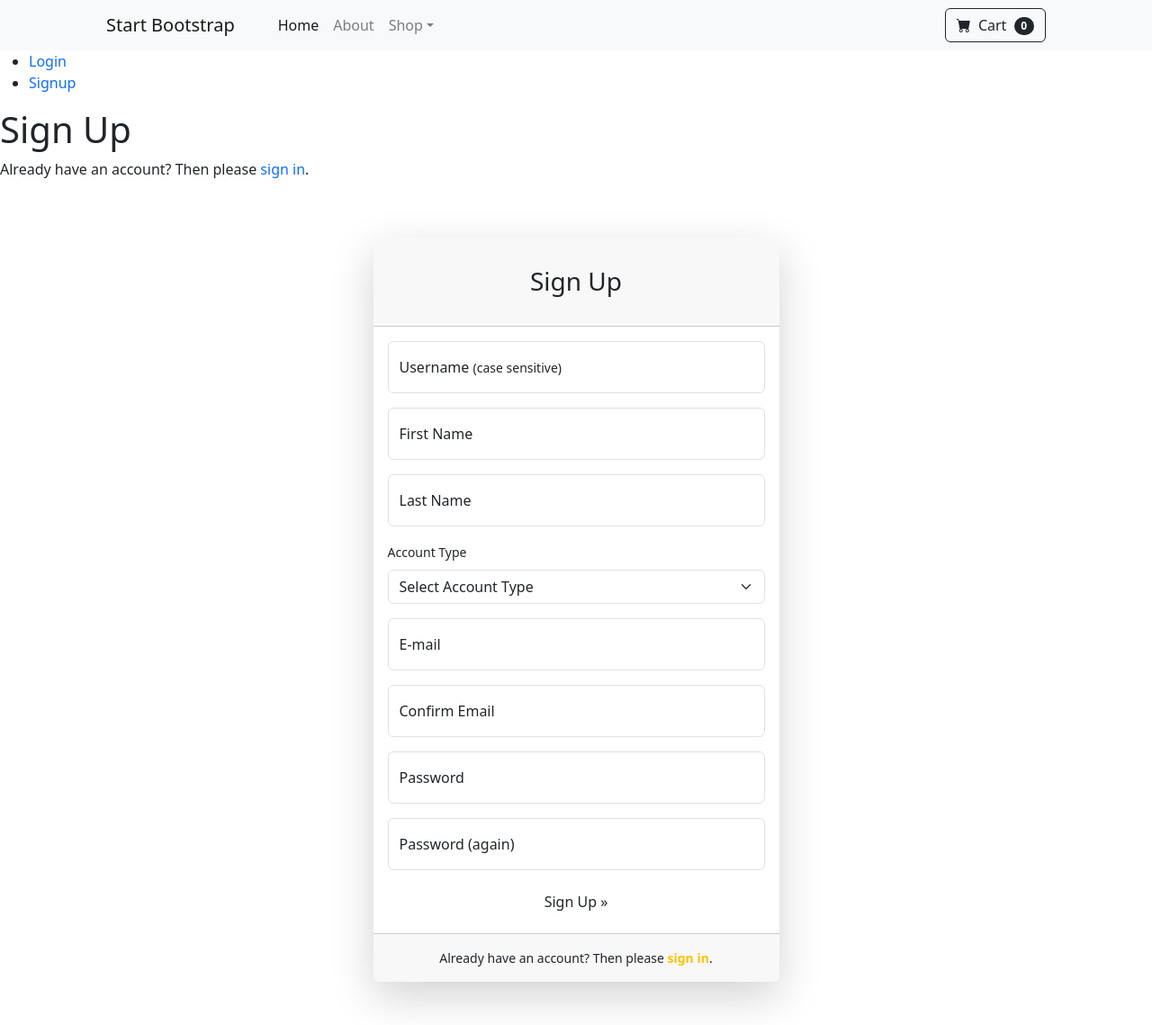
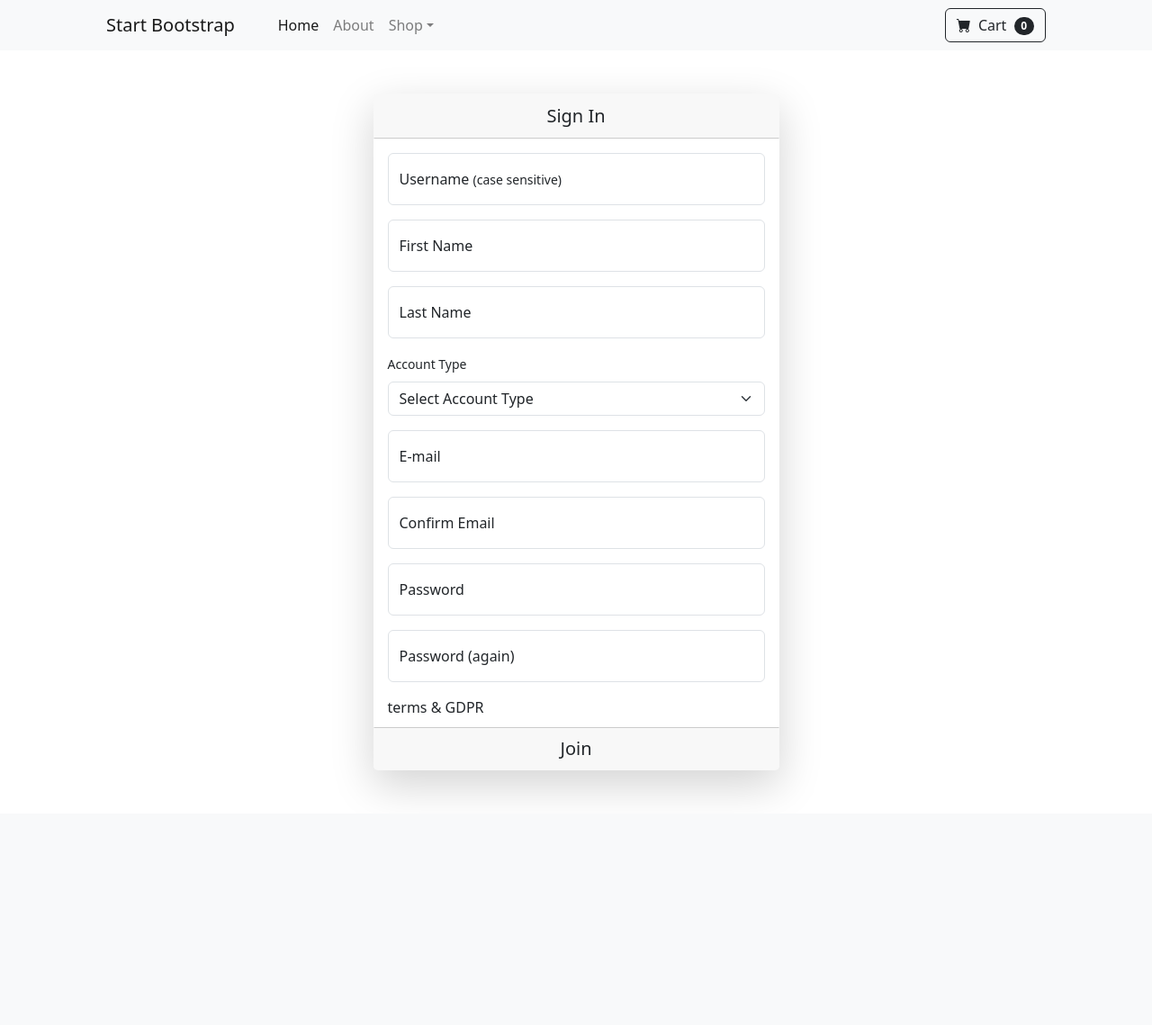
Before and after one commit to Code-Institute-Submissions/py, a Django app: page /signup/ in a window 1280 px wide. Shown: the whole page at 90% size. After the commit the page ends 878 px from the top, so only its background shows below. Run offline with Django 3.2, Linux system fonts and the light colour scheme; some libraries are stand-ins or nearby versions.

Commit message:
fix: tide up sign up & login page ready for more development

```diff
--- a/templates/allauth/account/login.html
+++ b/templates/allauth/account/login.html
@@ -6,8 +6,6 @@
 {% block head_title %}{% trans "Sign In" %}{% endblock %}
 
 {% block content %}
-
-<h1>{% trans "Sign In" %}</h1>
 
 {% get_providers as socialaccount_providers %}
 
@@ -43,10 +41,6 @@
                   {% blocktrans %}
                   Sign up
                   {% endblocktrans %}</h5>
-              </a>
-
-              <a href="{% url 'account_login' %}" class="card-header btn">
-                <h5 class="text-center font-weight-light my-1">{% trans "Sign In" %}</h5>
               </a>
 
               <!-- Messages -->
--- a/templates/allauth/account/signup.html
+++ b/templates/allauth/account/signup.html
@@ -5,10 +5,6 @@
 {% block head_title %}{% trans "Signup" %}{% endblock %}
 
 {% block content %}
-<h1>{% trans "Sign Up" %}</h1>
-
-<p>{% blocktrans %}Already have an account? Then please <a href="{{ login_url }}">sign in</a>.{% endblocktrans %}</p>
-
 <div id="layoutAuthentication">
   <div id="layoutAuthentication_content">
     <main>
@@ -16,9 +12,29 @@
         <div class="row justify-content-center">
           <div class="col-lg-5">
             <div class="card shadow-lg border-0 rounded-lg mt-5 mb-5">
-              <div class="card-header">
-                <h3 class="text-center font-weight-light my-4">{% trans "Sign Up" %}</h3>
-              </div>
+              {% if socialaccount_providers %}
+              <a href="{{ signup_url }}" class="card-header">
+                <p>{% blocktrans with site.name as site_name %}Please sign in with one
+                  of your existing third party accounts. Or, <a href="{{ signup_url }}">sign up</a>
+                  for a {{ site_name }} account and sign in below:{% endblocktrans %}</p>
+
+                <div class="socialaccount_ballot">
+
+                  <ul class="socialaccount_providers">
+                    {% include "socialaccount/snippets/provider_list.html" with process="login" %}
+                  </ul>
+
+                  <div class="login-or">{% trans 'or' %}</div>
+
+                </div>
+              </a>
+
+              {% include "socialaccount/snippets/login_extra.html" %}
+              {% endif %}
+
+              <a href="{% url 'account_login' %}" class="card-header btn">
+                <h5 class="text-center font-weight-light my-1">{% trans "Sign In" %}</h5>
+              </a>
               <div class="card-body">
                 <!-- Form Errors Handling (Feedback) -->
                 {% if form.errors %}
@@ -165,17 +181,12 @@
                     </div>
                     {% endif %}
                   </div>
-                  <div class="col-12 text-center">
-                    <button class="btn btn-primary-blue" type="submit">{% trans "Sign Up" %} &raquo;</button>
+                  terms & GDPR
+                  <div class="text-center card-footer-margin">
+                    <button class="card-footer py-2 btn btn-primary-main fs-5 fw-normal"
+                      type="submit">{% trans "Join" %}</button>
                   </div>
                 </form>
-              </div>
-              <div class="card-footer text-center py-3">
-                <div class="small">
-                  {% blocktrans %}Already have an account? Then please
-                  <a class="text-decoration-none fw-semibold text-warning" href="{{ login_url }}">sign
-                    in</a>.{% endblocktrans %}
-                </div>
               </div>
             </div>
           </div>
--- a/templates/base.html
+++ b/templates/base.html
@@ -92,12 +92,6 @@
             </div>
         </div>
     </nav>
-    <header>
-        <ul>
-            <li><a href="{% url 'account_login' %}">Login</a></li>
-            <li><a href="{% url 'account_signup' %}">Signup</a></li>
-        </ul>
-    </header>
 
     {% if messages %}
     <div class="message-container"></div>
```
Also changed, not shown: db.sqlite3.
